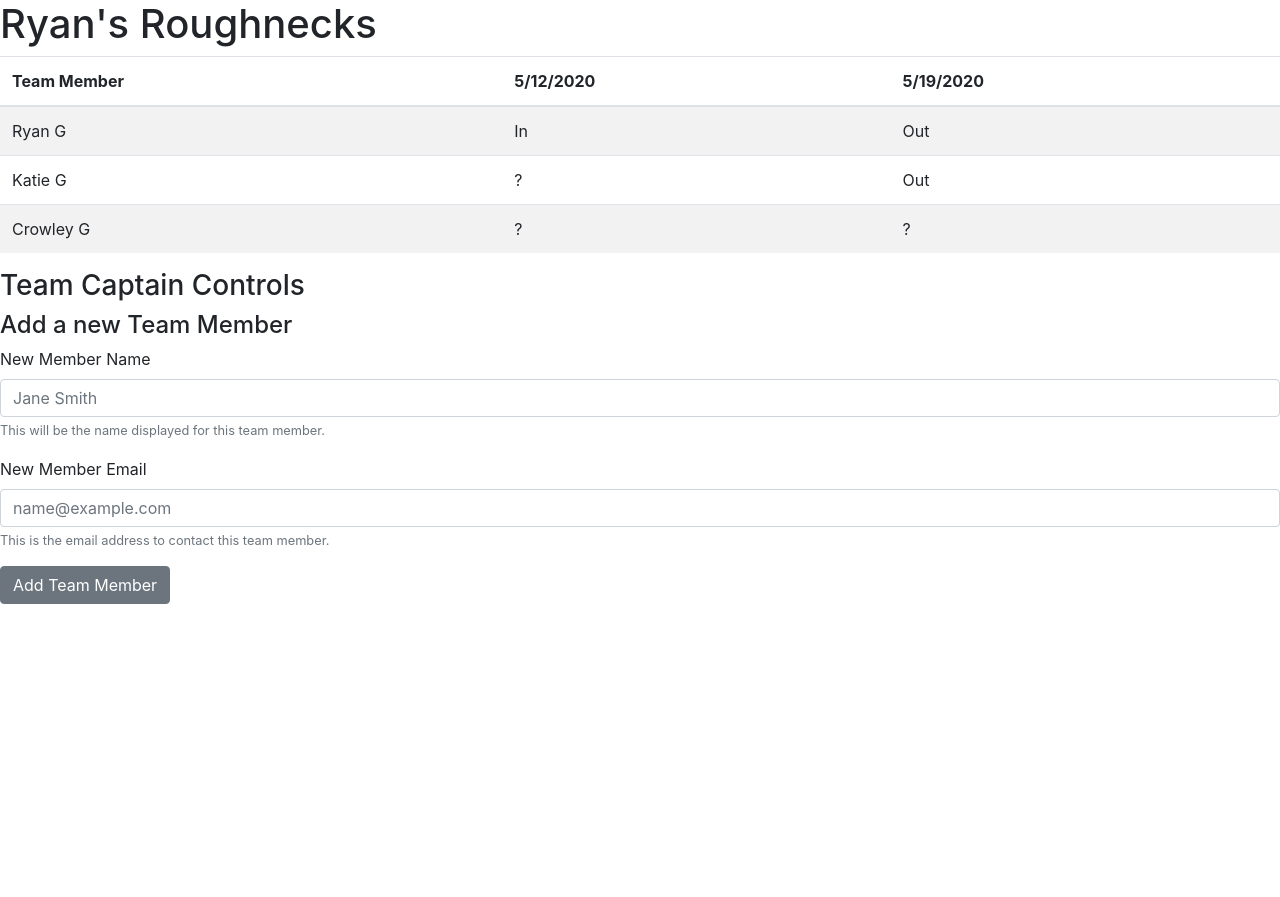
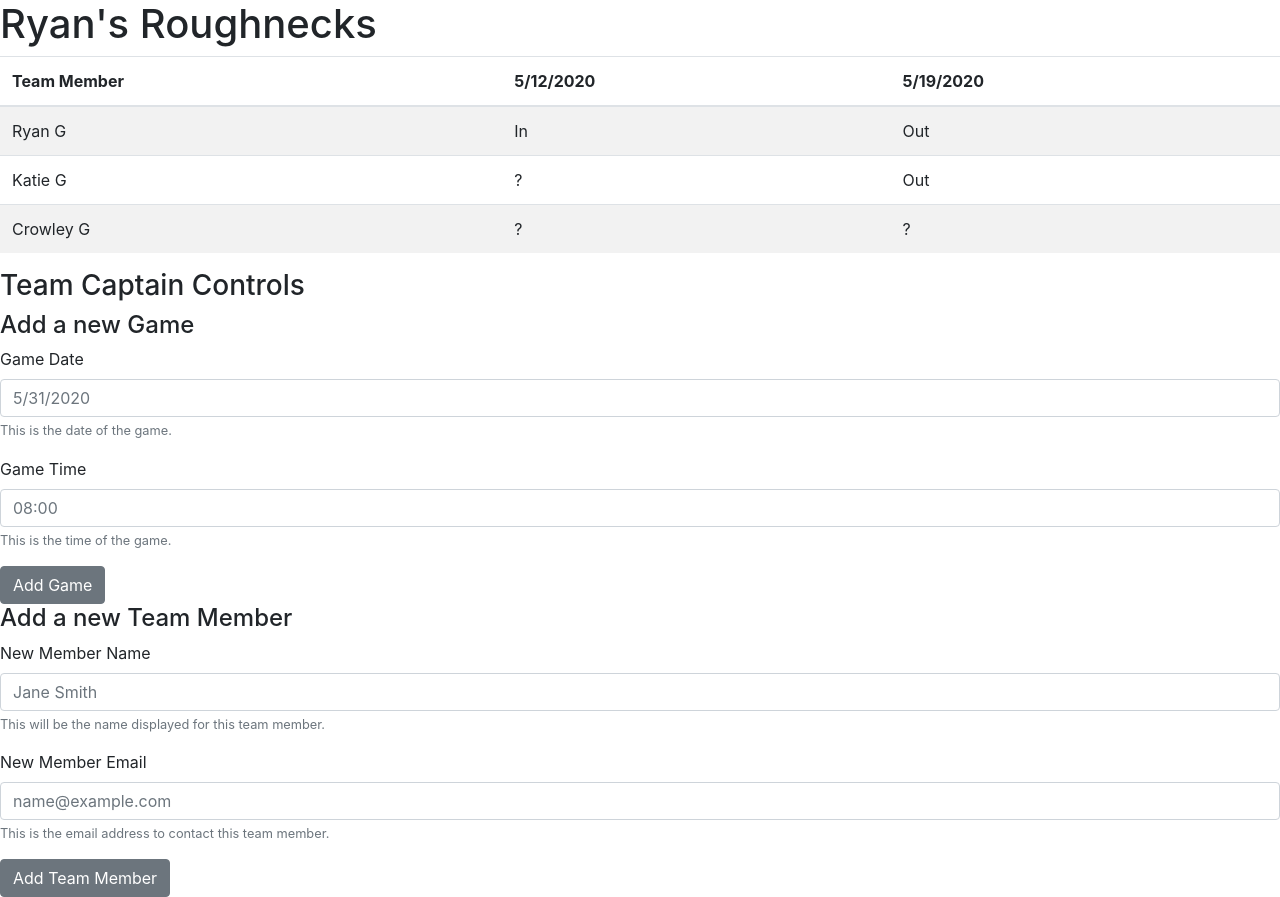
Before and after one commit to ryanroundhouse/ngrg-teams, an Angular app: page /dashboard in a window 1280 px wide. Before the commit the page ends 800 px from the top, so only its background shows below. Built offline with nearby package versions, Linux system fonts and the light colour scheme.

Commit message:
added the ability to add a game

```diff
--- a/src/app/dashboard/admin-panel/admin-panel.component.html
+++ b/src/app/dashboard/admin-panel/admin-panel.component.html
@@ -1,4 +1,20 @@
 <h3>Team Captain Controls</h3>
+
+<form [formGroup]="newGameForm" (ngSubmit)="onSubmitNewGame(newGameForm.value)">
+    <h4>Add a new Game</h4>
+    <div class="form-group">
+        <label for="newGameDate">Game Date</label>
+        <input type="textbox" class="form-control" id="newGameDate" aria-describedby="newGameDateHelp" placeholder="5/31/2020" formControlName="newGameDate">
+        <small id="newGameDateHelp" class="form-text text-muted">This is the date of the game.</small>
+    </div>
+    <div class="form-group">
+        <label for="newGameTime">Game Time</label>
+        <input type="textbox" class="form-control" id="newGameTime" aria-describedby="newGameTimeHelp" placeholder="08:00" formControlName="newGameTime">
+        <small id="newGameTimeHelp" class="form-text text-muted">This is the time of the game.</small>
+    </div>
+    <button type="submit" class="btn btn-secondary">Add Game</button>
+</form>
+
 <form [formGroup]="newMemberForm" (ngSubmit)="onSubmitNewMember(newMemberForm.value)">
     <h4>Add a new Team Member</h4>
     <div class="form-group">
--- a/src/app/dashboard/admin-panel/admin-panel.component.ts
+++ b/src/app/dashboard/admin-panel/admin-panel.component.ts
@@ -3,6 +3,8 @@ import { FormBuilder } from '@angular/forms';
 import { TeamService } from 'src/app/services/team.service';
 import { Router } from '@angular/router';
 import { Membership } from 'src/app/interfaces/membership';
+import { Game } from 'src/app/interfaces/game';
+import { GameService } from 'src/app/services/game.service';
 
 @Component({
   selector: 'team-admin-panel',
@@ -11,17 +13,36 @@ import { Membership } from 'src/app/interfaces/membership';
 })
 export class AdminPanelComponent implements OnInit {
   public newMemberForm;
+  public newGameForm;
   @Output()
   teamMemberAdded: EventEmitter<Membership> = new EventEmitter<Membership>();
+  @Output()
+  gameAdded: EventEmitter<Game> = new EventEmitter<Game>();
 
-  constructor(private formBuilder: FormBuilder, public teamService: TeamService, private router: Router) {
+  constructor(private formBuilder: FormBuilder, public teamService: TeamService, public gameService: GameService) {
     this.newMemberForm = this.formBuilder.group({
       newMemberName: '',
       newMemberEmail: ''
     });
+    this.newGameForm = this.formBuilder.group({
+      newGameTime: '',
+      newGameDate: ''
+    });
   }
 
   ngOnInit(): void {
+  }
+
+  onSubmitNewGame(newGameData){
+    console.log(newGameData);
+    let newGame : Game = {
+      id: null,
+      date: newGameData.newGameDate,
+      time: newGameData.newGameTime
+    };
+    this.gameService.addGame(newGame);
+    this.gameAdded.emit(newGame);
+    this.newGameForm.reset();
   }
 
   onSubmitNewMember(newMemberData){
--- a/src/app/dashboard/dashboard.component.html
+++ b/src/app/dashboard/dashboard.component.html
@@ -1,2 +1,2 @@
 <team-attendance [dashboardData]="dashboardData" ></team-attendance>
-<team-admin-panel (teamMemberAdded)="teamMemberAddedReceived($event)"></team-admin-panel>
+<team-admin-panel (teamMemberAdded)="teamMemberAddedReceived($event)" (gameAdded)="gameAddedReceived($event)"></team-admin-panel>
--- a/src/app/dashboard/dashboard.component.ts
+++ b/src/app/dashboard/dashboard.component.ts
@@ -28,4 +28,9 @@ export class DashboardComponent implements OnInit {
     this.dashboardData = this.dashboardResolver.generateDashboardData();
   }
 
+  gameAddedReceived(newGame: Game){
+    console.log(`game added event received.  Now there should be ${this.dashboardData.games.length}`);
+    this.dashboardData = this.dashboardResolver.generateDashboardData();
+  }
+
 }
--- a/src/app/services/game.service.ts
+++ b/src/app/services/game.service.ts
@@ -23,4 +23,9 @@ export class GameService {
   getGamesByTeamId(id: number){
     return this._games;
   }
+
+  addGame(game: Game){
+    game.id = this._games.length;
+    this._games.push(game);
+  }
 }
```
